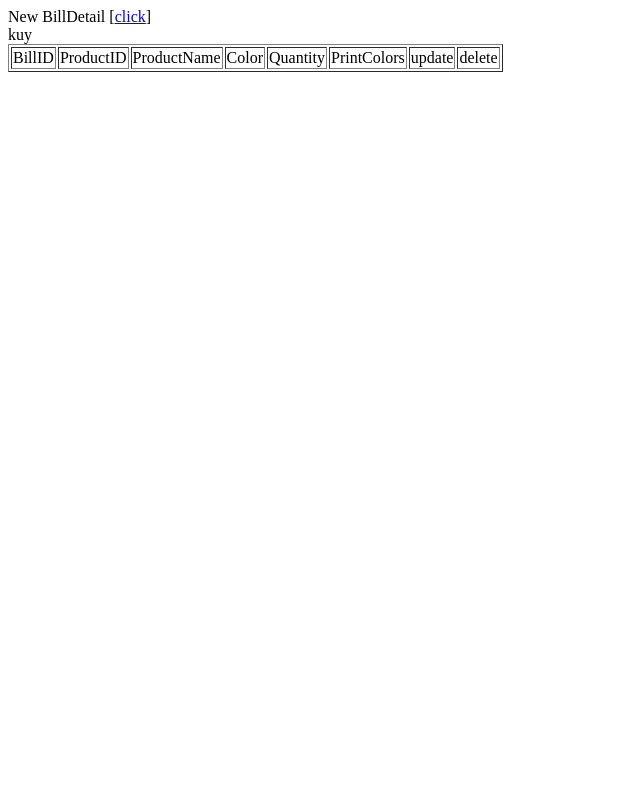
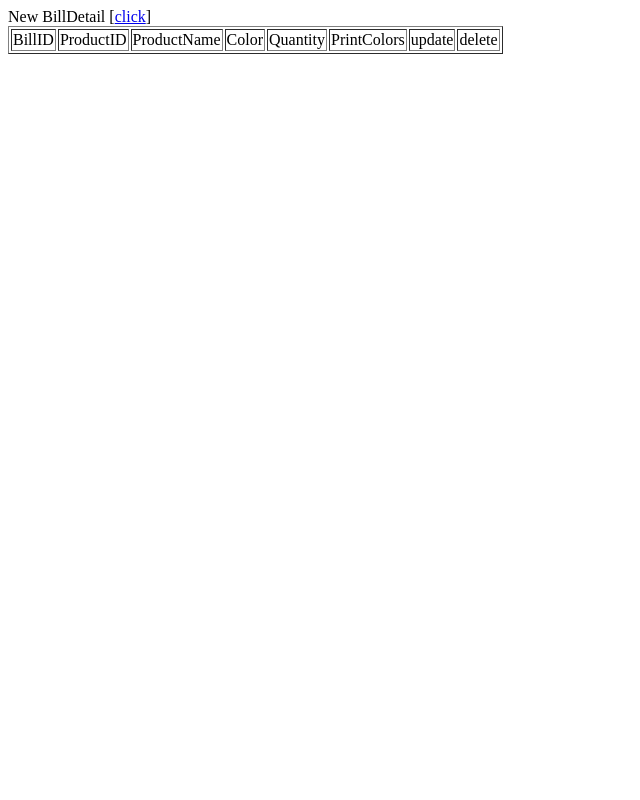
Before and after one commit to NakrobSukjai/db21_005, a PHP site: page /views/billdetail/index_billdetail.php in a window 1280 px wide. Shown: the whole page, without its empty margins (0-640 px from the left). Run offline with PHP 8.4, Linux system fonts and the light colour scheme; the template is opened without the code that fills it, so the values that code supplies are empty.

Commit message:
Update index_billdetail.php

```diff
--- a/views/billdetail/index_billdetail.php
+++ b/views/billdetail/index_billdetail.php
@@ -10,7 +10,6 @@
 <td>delete</td>
 New BillDetail [<a href="?controller=billdetail&action=newBilldetail">click</a>]<br>
 <?php
-    echo "kuy";
     foreach($billdetailList as $billdetail)
     {
         echo"
```
